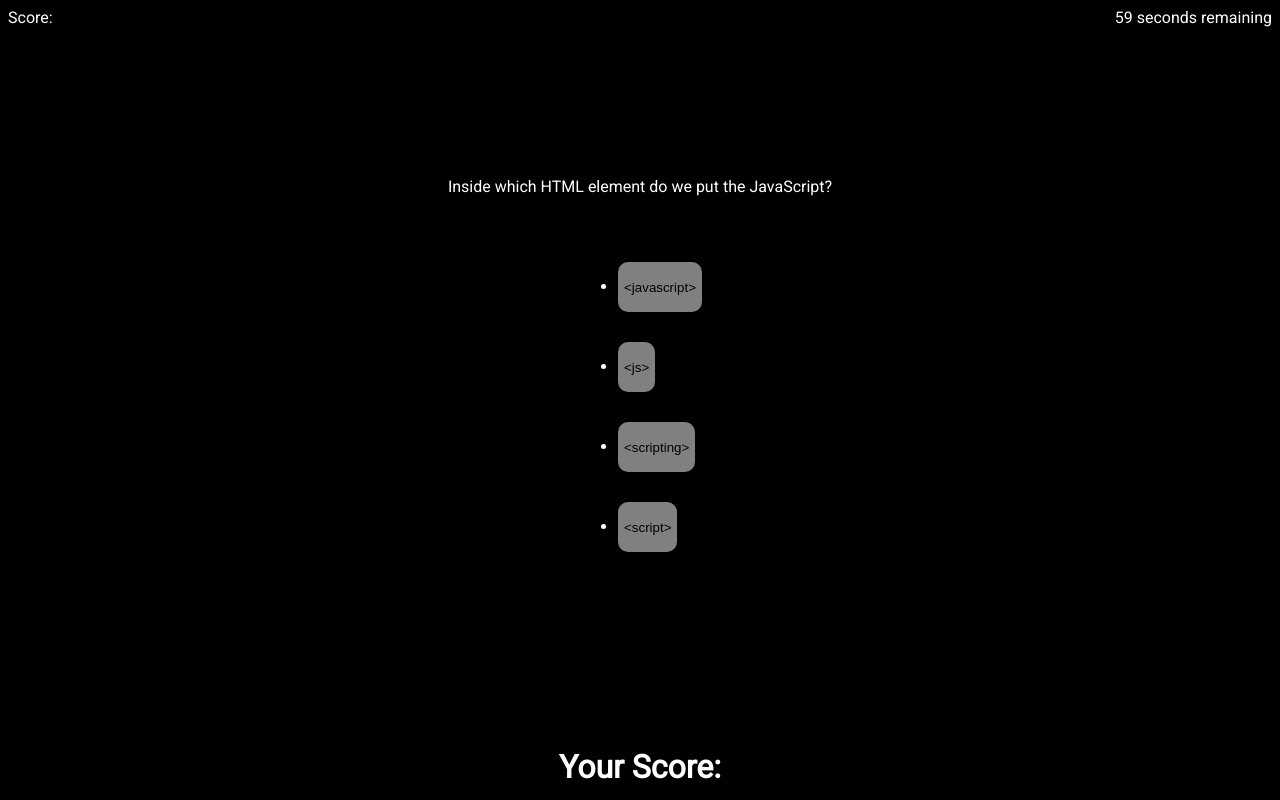
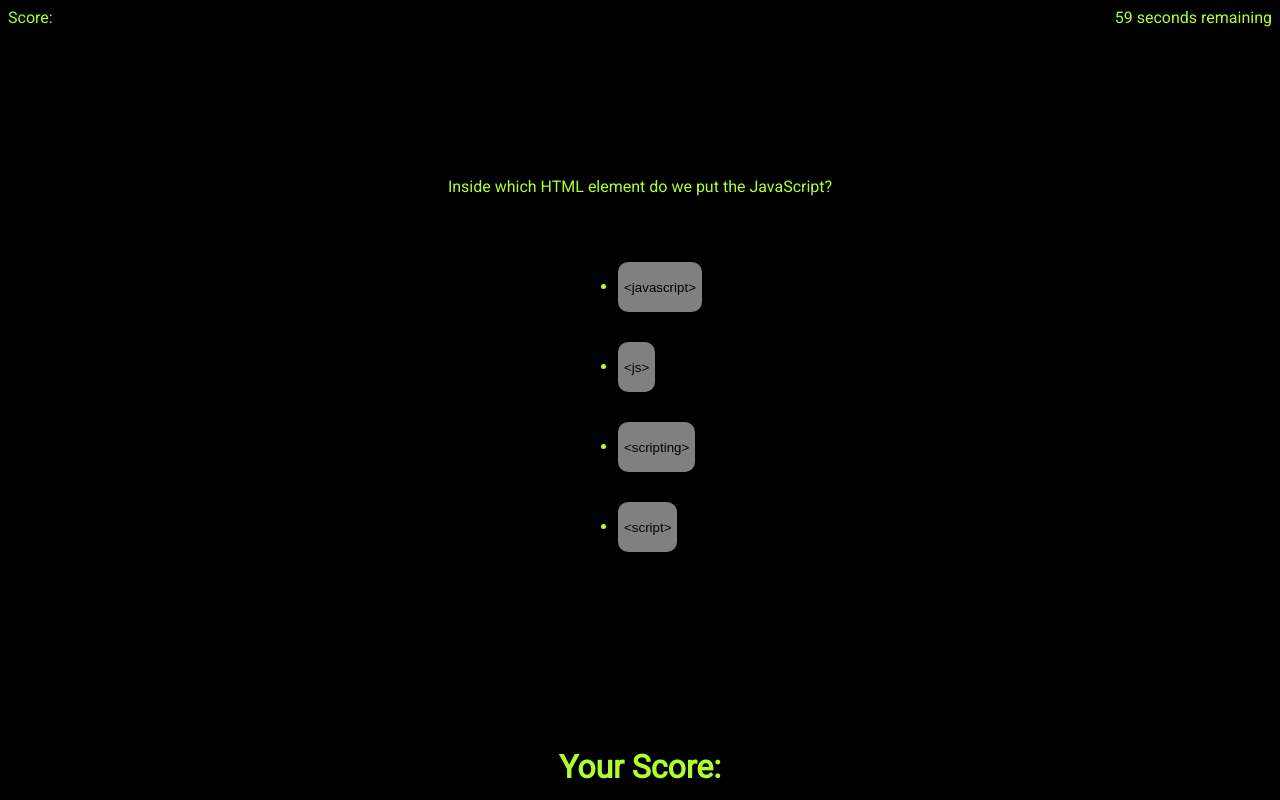
Before and after one commit to kanhairaval/javascript-timed-quiz-kr, a plain HTML site: page index.html in a window 1280 px wide. Both pictures are taken after a click on the button "Start Quiz". Shown: the top 800 px of the page. Drawn offline with Linux system fonts and the light colour scheme.

Commit message:
sometimes same question repeating itself

```diff
--- a/assets/css/style.css
+++ b/assets/css/style.css
@@ -1,6 +1,6 @@
 body {
     font-family: Roboto;
-    color: white;
+    color: greenyellow;
     background: black;
 }
 
--- a/assets/javascript/index.js
+++ b/assets/javascript/index.js
@@ -4,6 +4,7 @@ let leftHeader = document.getElementById("high-score");
 let rightHeader = document.getElementById("time-left");
 let timeLeft = 60;
 let score = 0;
+let currentQuestionIndex = 0;
 let questionsStart = document.getElementById("questions");
 let answerOne = document.getElementById("ans-1");
 let answerTwo = document.getElementById("ans-2");
@@ -81,22 +82,26 @@ let startQuiz = startButton.addEventListener("click", function() {
 
 let renderQuestions = function () {
     questionsVar.style.display = "block";
-    questionsStart.textContent = newShuffledQuizQuestions[0].question;
-    answerOne.textContent = newShuffledQuizQuestions[0].answers[0];
-    answerTwo.textContent = newShuffledQuizQuestions[0].answers[1];
-    answerThree.textContent = newShuffledQuizQuestions[0].answers[2];
-    answerFour.textContent = newShuffledQuizQuestions[0].answers[3];
+    questionsStart.textContent = newShuffledQuizQuestions[currentQuestionIndex].question;
+    answerOne.textContent = newShuffledQuizQuestions[currentQuestionIndex].answers[0];
+    answerTwo.textContent = newShuffledQuizQuestions[currentQuestionIndex].answers[1];
+    answerThree.textContent = newShuffledQuizQuestions[currentQuestionIndex].answers[2];
+    answerFour.textContent = newShuffledQuizQuestions[currentQuestionIndex].answers[3];
 }
 
 for (i = 0; i < answerButton.length; i++) {
     answerButton[i].addEventListener("click", function (event) {
-    if (event.target.textContent === newShuffledQuizQuestions[0].answer) {
+    if (event.target.textContent === newShuffledQuizQuestions[currentQuestionIndex].answer) {
     correctText.setAttribute("Style", "display: block");
     score += 10;
     leftHeader.innerText = (`Score: ${score}`);
+    currentQuestionIndex ++;
+    renderQuestions();
 } else {
     inCorrectText.setAttribute("Style", "display: block");
     timeLeft -= 10;
+    currentQuestionIndex ++;
+    renderQuestions();
 }
 })
 };
```
